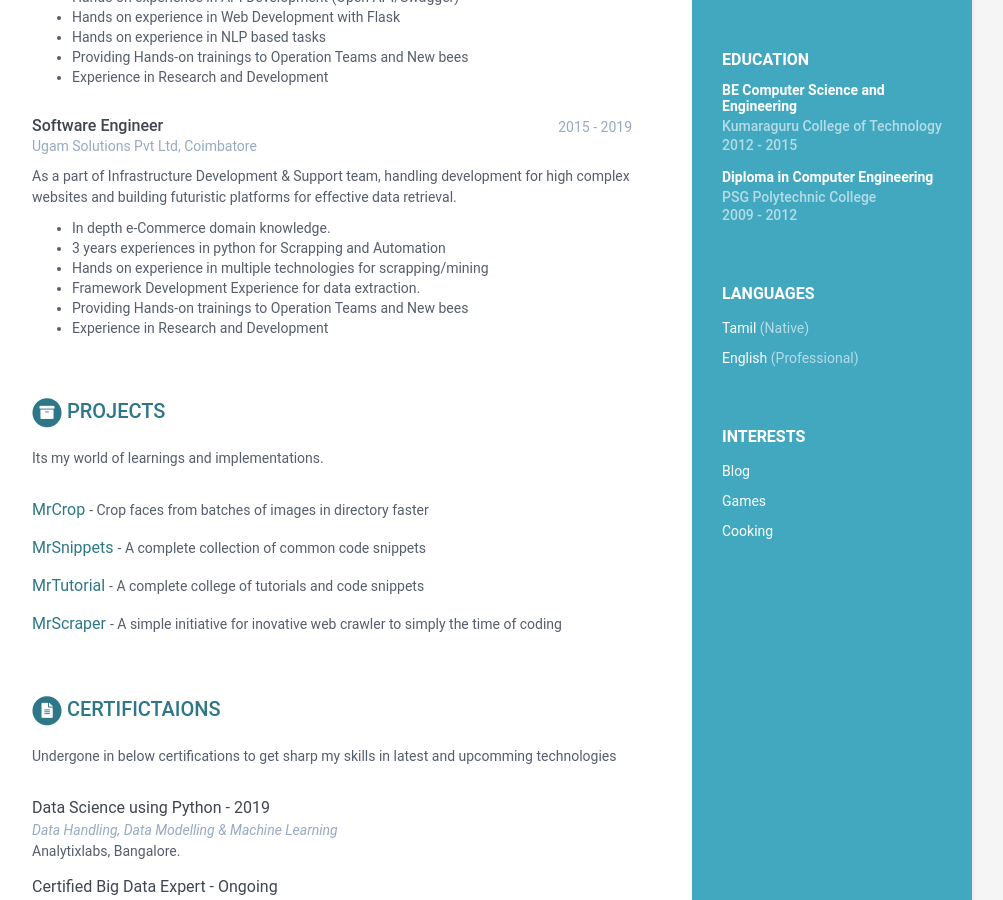
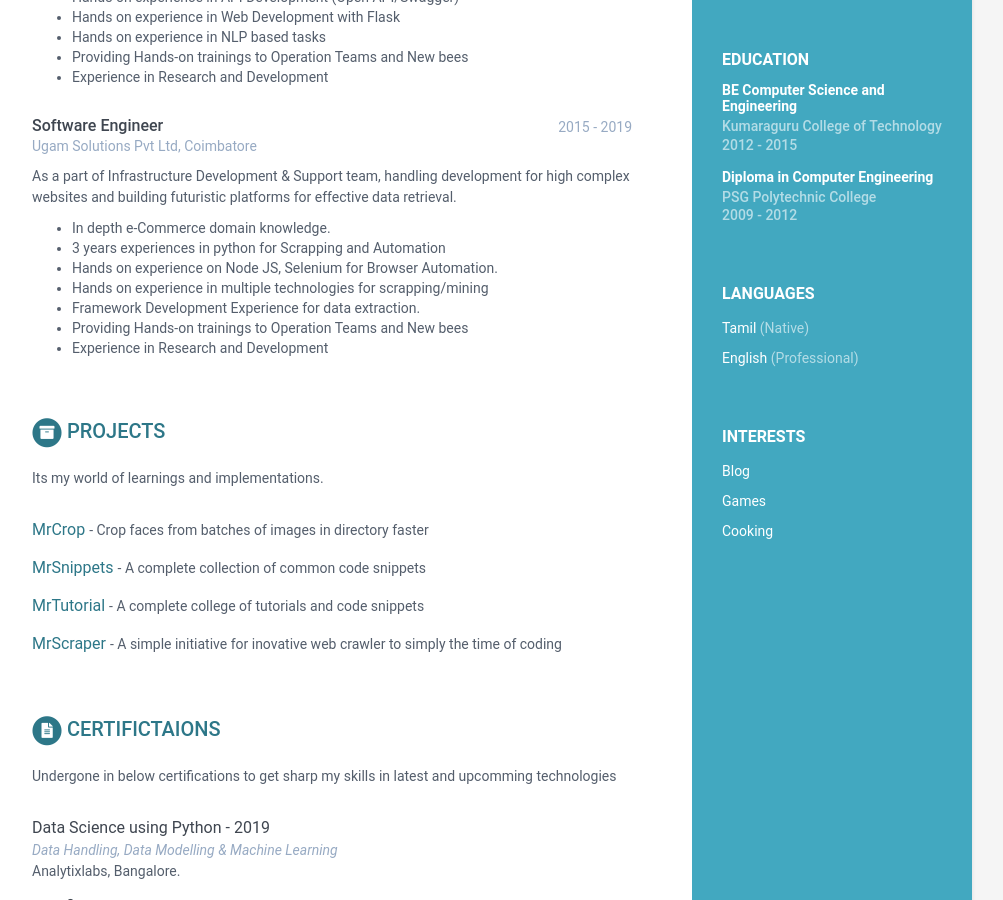
Before and after one commit to dhamodharanrk/online-cv, a Jekyll site: the page built from index.html, in a window 1280 px wide and 900 px high, scrolled down 549 px. Shown: the whole window, without its empty margins (168-1171 px from the left). Built offline with Jekyll 4.4.1, drawn with Linux system fonts in a browser that asks for light colours.

Commit message:
Update data.yml

```diff
--- a/_data/data.yml
+++ b/_data/data.yml
@@ -104,6 +104,7 @@ experiences:
 
           - In depth e-Commerce domain knowledge.
           - 3 years experiences in python for Scrapping and Automation
+          - Hands on experience on Node JS, Selenium for Browser Automation.
           - Hands on experience in multiple technologies for scrapping/mining
           - Framework Development Experience for data extraction.
           - Providing Hands-on trainings to Operation Teams and New bees
```
